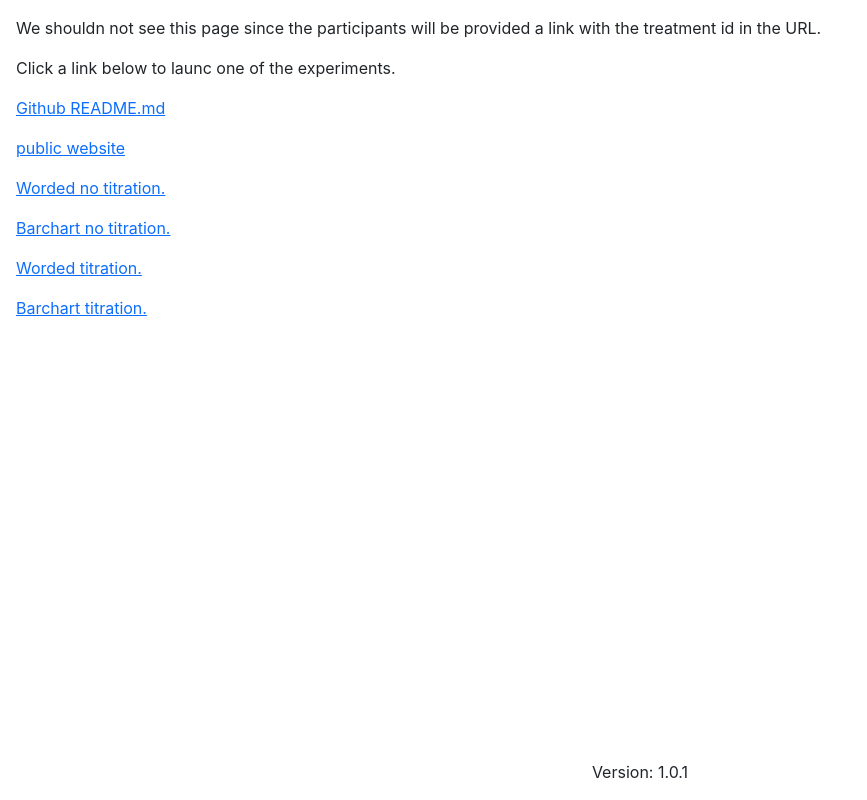
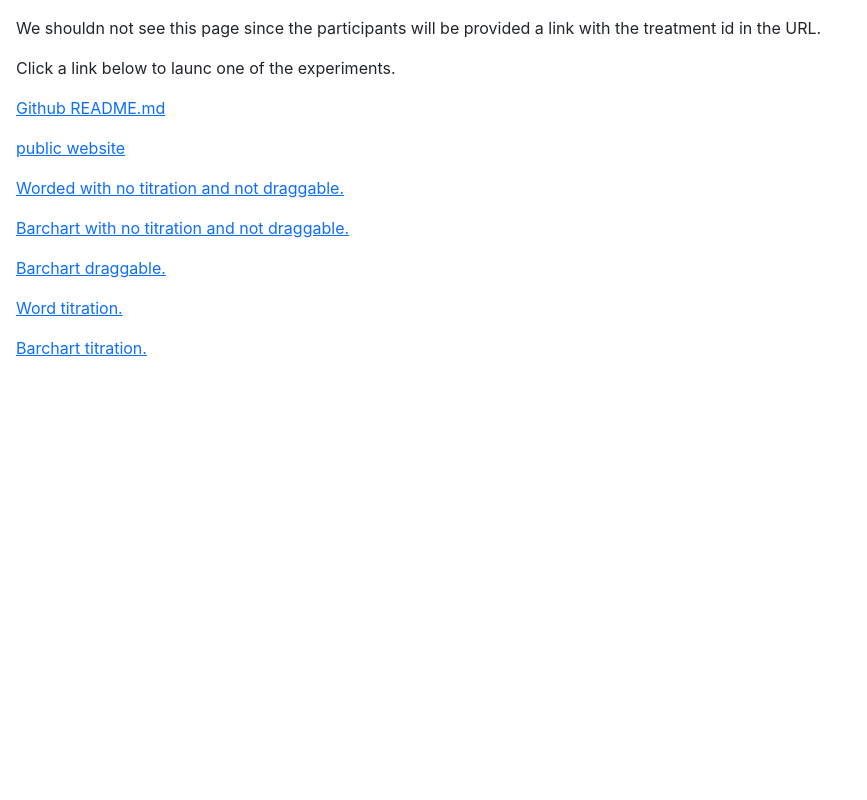
Before and after one commit to yahelnachum/vizsurvey, a React (Create React App) app: page / in a window 1280 px wide. Shown: the whole page, without its empty margins (0-867 px from the left). Built offline with nearby package versions, Linux system fonts and the light colour scheme; what enumify would draw is missing.

Commit message:
Added more treatments for each scenario
Added treatments for the different experiment types.

```diff
--- a/src/App.js
+++ b/src/App.js
@@ -20,7 +20,6 @@ import {
   fetchTreatmentId,
   fetchCurrentTreatment,
 } from "./features/questionSlice";
-import { Footer } from "./footer";
 
 const App = () => {
   return (
@@ -35,7 +34,6 @@ const App = () => {
             <Route path="/thankyou" component={ThankYou} />
             <Route path="/*" component={Home} />
           </Switch>
-          <Footer className="footer bg-dark" />
         </div>
       </BrowserRouter>
     </div>
@@ -66,29 +64,31 @@ const Home = () => {
               id="word-no-titration"
               href="vizsurvey/instructions?treatment_id=1"
             >
-              Worded no titration.
+              Worded with no titration and not draggable.
             </a>
           </p>
           <p>
             <a
-              id="word-no-titration"
+              id="barchart-no-titration"
               href="vizsurvey/instructions?treatment_id=2"
             >
-              Barchart no titration.
+              Barchart with no titration and not draggable.
+            </a>
+          </p>
+          <p>
+            <a id="barchart-drag" href="vizsurvey/instructions?treatment_id=3">
+              Barchart draggable.
+            </a>
+          </p>
+          <p>
+            <a id="word-titration" href="vizsurvey/instructions?treatment_id=4">
+              Word titration.
             </a>
           </p>
           <p>
             <a
-              id="word-no-titration"
-              href="vizsurvey/instructions?treatment_id=3"
-            >
-              Worded titration.
-            </a>
-          </p>
-          <p>
-            <a
-              id="word-no-titration"
-              href="vizsurvey/instructions?treatment_id=4"
+              id="barchart-titration"
+              href="vizsurvey/instructions?treatment_id=5"
             >
               Barchart titration.
             </a>
--- a/src/components/BarChart.js
+++ b/src/components/BarChart.js
@@ -44,13 +44,6 @@ function BarChart(props) {
   const totalHeight = height + parseInt(margin.top) + parseInt(margin.bottom);
   const totalWidth = width + parseInt(margin.left) + parseInt(margin.right);
 
-  const style = {
-    height: totalHeight,
-    width: totalWidth,
-    marginLeft: margin.left + "px",
-    marginRight: margin.right + "px",
-  };
-
   const xTickValues = Array.from(Array(q.maxTime + 1).keys());
   const data = xTickValues.map((d) => {
     if (d === q.timeEarlier) {
@@ -67,6 +60,8 @@ function BarChart(props) {
       <Row>
         <Col>
           <svg
+            width={`${totalWidth}`}
+            height={`${totalHeight}`}
             ref={useD3(
               (svg) => {
                 var chart = svg
@@ -169,7 +164,6 @@ function BarChart(props) {
               },
               [q]
             )}
-            style={style}
           ></svg>
         </Col>
       </Row>
--- a/src/features/treatments.js
+++ b/src/features/treatments.js
@@ -1,6 +1,7 @@
 export const TREATMENTS_CSV = `treatment_id,position,view_type,interaction,variable_amount,amount_earlier,time_earlier,date_earlier,amount_later,time_later,date_later,max_amount,max_time,horizontal_pixels,vertical_pixels,left_margin_width_in,bottom_margin_height_in,graph_width_in,graph_height_in,width_in,height_in,comment
 1,1,word,none,none,500,2,,1000,3,,,10,,,,,,,,,"Read 2001 example, absolute size"
 2,1,barchart,none,none,500,2,,1000,3,,1000,10,480,480,0.5,0.5,6,6,6.5,6.5,"Read 2001 example, absolute size"
-3,1,word,titration,laterAmount,500,2,,1000,3,,,10,,,,,,,,,"Read 2001 example, absolute size"
-4,1,barchart,titration,laterAmount,500,2,,1000,10,,1500,10,480,480,0.5,0.5,6,6,6.5,6.5,"Read 2001 example, absolute size"
+3,1,barchart,drag,laterAmount,500,2,,1000,10,,1500,10,480,480,0.5,0.5,6,6,6.5,6.5,"Read 2001 example, absolute size"
+4,1,word,titration,laterAmount,500,2,,1000,3,,,10,,,,,,,,,"Read 2001 example, absolute size"
+5,1,barchart,titration,laterAmount,500,2,,1000,10,,1500,10,480,480,0.5,0.5,6,6,6.5,6.5,"Read 2001 example, absolute size"
 `;
```
